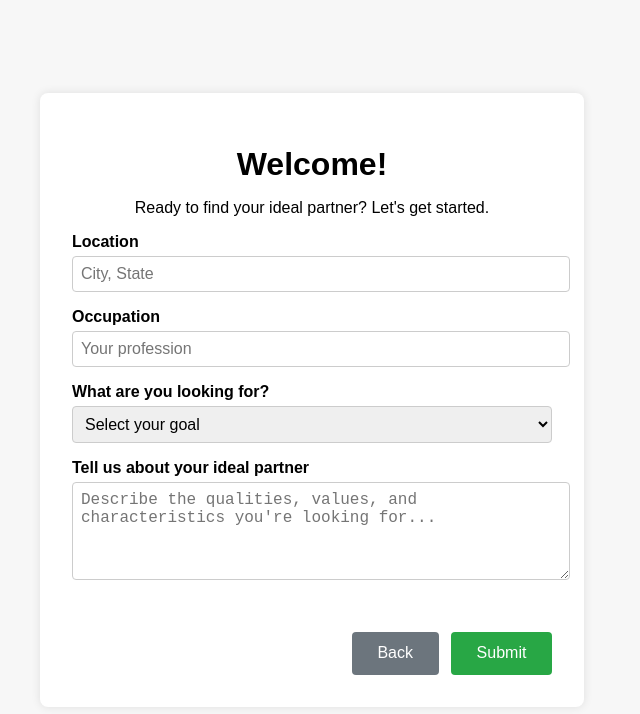
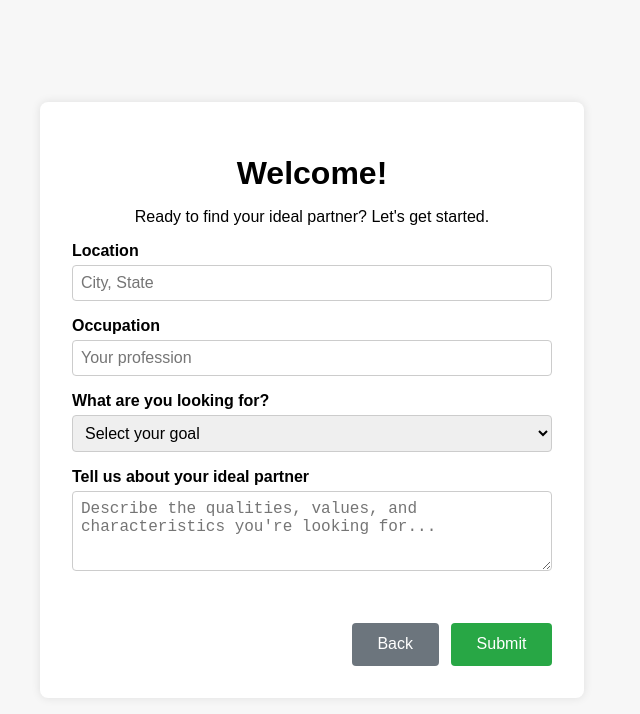
Before and after one commit to ninjalawyer/Intention, a plain HTML site: page index.html in a window 1280 px wide. Both pictures are taken after a click on the button "Get Started". Shown: the whole page, without its empty margins (328-968 px from the left). Drawn offline with Linux system fonts and the light colour scheme.

Commit message:
Update index.html

```diff
--- a/index.html
+++ b/index.html
@@ -62,6 +62,7 @@
       border-radius: 4px;
       font-size: 1rem;
       resize: vertical;
+      box-sizing: border-box;
     }
     textarea {
       min-height: 80px;
@@ -124,28 +125,36 @@
   </div>
 
   <script>
+    // Wait for DOM to be fully loaded
+    document.addEventListener('DOMContentLoaded', function() {
       const getStartedBtn = document.getElementById('getStartedBtn');
       const intakeForm = document.getElementById('intakeForm');
       const backBtn = document.getElementById('backBtn');
 
-    getStartedBtn.addEventListener('click', () => {
+      // Add click event to Get Started button
+      getStartedBtn.addEventListener('click', function() {
+        console.log('Get Started button clicked!'); // Debug log
         getStartedBtn.style.display = 'none';
         intakeForm.style.display = 'block';
       });
 
-    backBtn.addEventListener('click', () => {
+      // Add click event to Back button
+      backBtn.addEventListener('click', function() {
+        console.log('Back button clicked!'); // Debug log
         intakeForm.style.display = 'none';
         getStartedBtn.style.display = 'inline-block';
       });
 
-    intakeForm.addEventListener('submit', (e) => {
+      // Add submit event to form
+      intakeForm.addEventListener('submit', function(e) {
         e.preventDefault();
-      // You can add form submission logic here (send data, show a message, etc.)
+        console.log('Form submitted!'); // Debug log
         alert('Thank you for submitting your preferences!');
         intakeForm.reset();
         intakeForm.style.display = 'none';
         getStartedBtn.style.display = 'inline-block';
       });
+    });
   </script>
 </body>
 </html>
```
Lines whose indentation alone changed are shown as unchanged.
